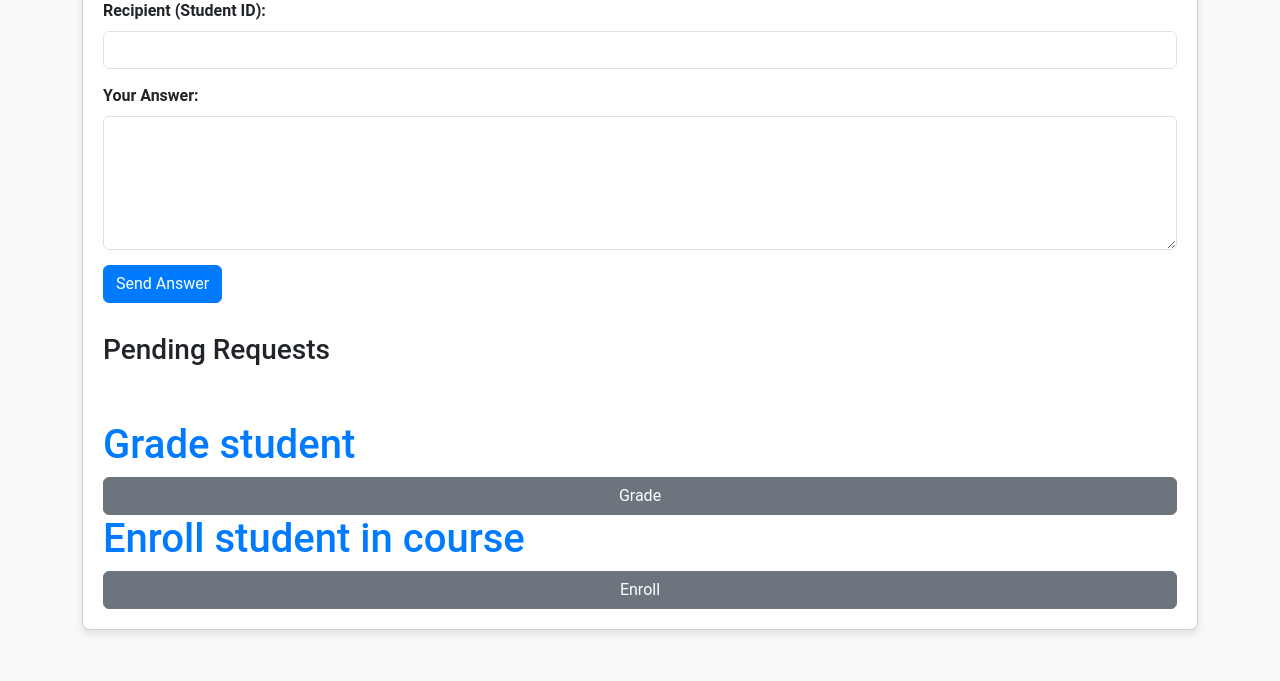
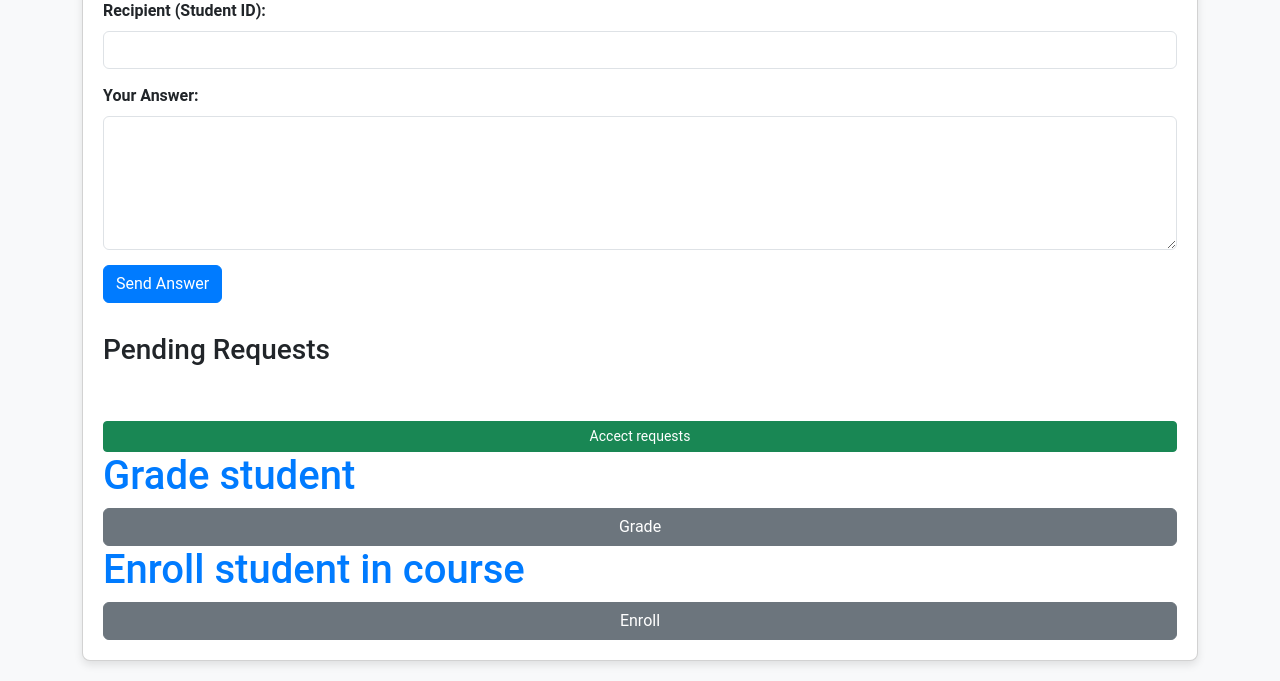
Before and after one commit to AlexandruDanielBarbu/Student-request-manager, a Flask app: template templates/employee_dashborad.html in a window 1280 px wide. Shown: the part 260-941 px from the top of the page. Before the commit the page ends 894 px from the top, so only its background shows below. Run offline with Flask 3, Linux system fonts and the light colour scheme; the template is opened without the code that fills it, so the values that code supplies are empty.

Commit message:
Failed to do the fancy employee accept request
Signed-off-by: Barbu Alexandru Daniel <barbualex.daniel2004@gmail.com>

```diff
--- a/templates/employee_dashborad.html
+++ b/templates/employee_dashborad.html
@@ -119,6 +119,7 @@
                     </li>
                 {% endfor %}
             </ul>
+            <button class="btn btn-success btn-sm">Accect requests</button>
 
             <h1>Grade student</h1>
             <a href="{{ url_for('grade_student') }}" class="btn btn-secondary">Grade</a>
```
